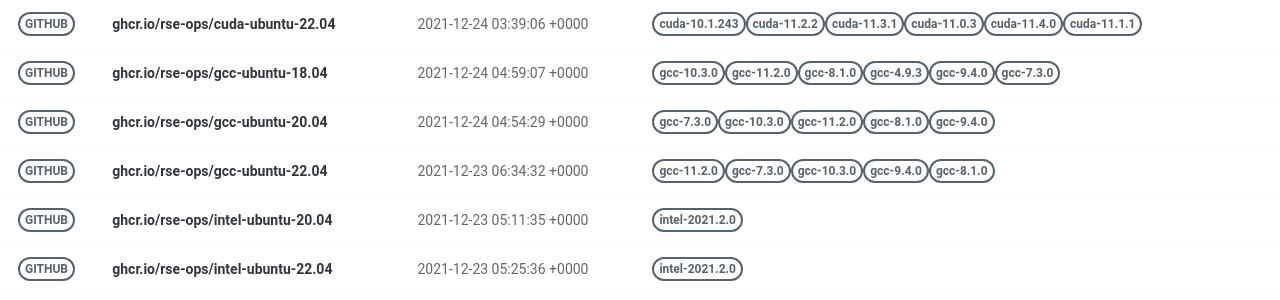
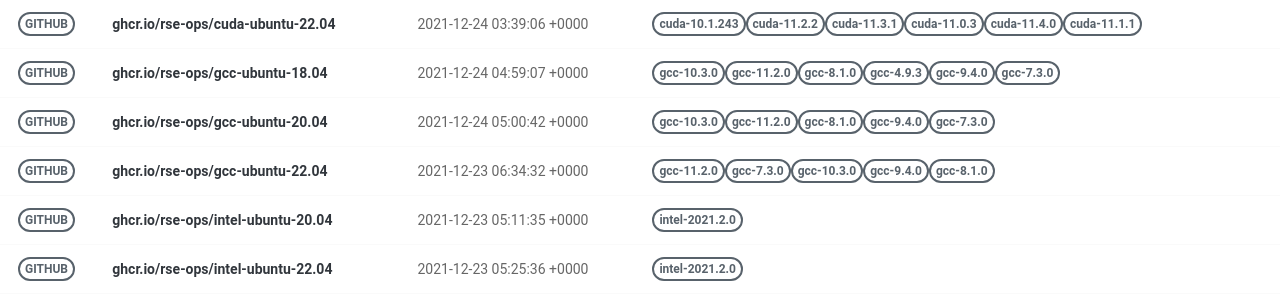
Before and after one commit to rse-ops/docker-images, a Jekyll site: the page built from pages/index.md, in a window 1280 px wide. Shown: the part 326-626 px from the top of the page. Built offline with Jekyll 4.4.1, drawn with Linux system fonts in a browser that asks for light colours; nearby versions of some CDN libraries.

Commit message:
Automated push to update library 2021-12-24

```diff
--- a/_library/ghcr.io-rse-ops-gcc-ubuntu-20.04.md
+++ b/_library/ghcr.io-rse-ops-gcc-ubuntu-20.04.md
@@ -1,14 +1,11 @@
 ---
 layout: container
 name: ghcr.io/rse-ops/gcc-ubuntu-20.04
-updated_at: 2021-12-24 04:54:29.978030
+updated_at: 2021-12-24 05:00:42.961772
 
 
 container_url: https://github.com/orgs/rse-ops/packages/container/package/gcc-ubuntu-20.04
 versions:
- - tag: gcc-7.3.0
-   dockerfile: https://github.com/rse-ops/docker-images/blob/main/ubuntu/gcc/Dockerfile
-   manifest: https://crane.ggcr.dev/manifest/ghcr.io/rse-ops/gcc-ubuntu-20.04:gcc-7.3.0
  - tag: gcc-10.3.0
    dockerfile: https://github.com/rse-ops/docker-images/blob/main/ubuntu/gcc/Dockerfile
    manifest: https://crane.ggcr.dev/manifest/ghcr.io/rse-ops/gcc-ubuntu-20.04:gcc-10.3.0
```
Also changed, not shown: other parts of _library/ghcr.io-rse-ops-gcc-ubuntu-20.04.md (+3 -0 lines).
